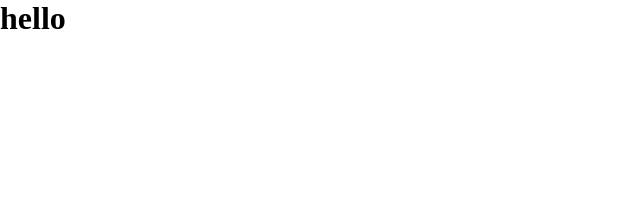
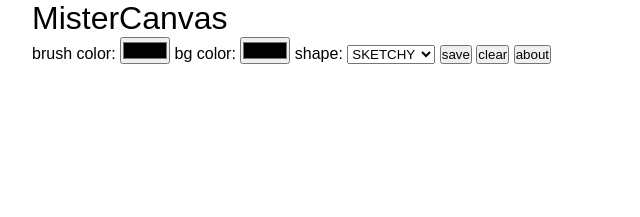
Before and after one commit to skendis/mister-canvas, a plain HTML site: page index.html in a window 1280 px wide. Shown: the whole page, without its empty margins (0-640 px from the left). Drawn offline with Linux system fonts and the light colour scheme.

Commit message:
form-add

```diff
--- a/css/main.css
+++ b/css/main.css
@@ -2,3 +2,36 @@
     padding: 0;
     margin: 0;
 }
+body{
+    font-family:sans-serif;
+}
+h1,h2,p{
+    font-weight: 100;
+}
+
+
+
+
+
+
+
+
+
+
+/* HELPERS */
+.container{
+    padding-left: 2rem;
+    padding-right: 2rem;
+}
+.flex{
+    display: flex;
+}
+.justify-center{
+    justify-content: center;
+}
+.align-center{
+    align-items: center;
+}
+.direction-col{
+    flex-direction: column;
+}
--- a/index.html
+++ b/index.html
@@ -1,5 +1,6 @@
 <!DOCTYPE html>
 <html lang="en">
+
 <head>
     <meta charset="UTF-8">
     <meta name="viewport" content="width=device-width, initial-scale=1.0">
@@ -7,9 +8,38 @@
     <link rel="stylesheet" href="css/main.css">
     <title>mister-canvas</title>
 </head>
+
 <body>
-    <h1>hello</h1>
-
+    <header class="container flex direction-col">
+        <h1>MisterCanvas</h1>
+        <form>
+            <label for="brushColor">brush color:</label>
+            <input type="color" name="brushColor" id="brushColor">
+            <label for="bgColor">bg color:</label>
+            <input type="color" name="bgColor" id="bgColor">
+            <label for="shape">shape:</label>
+            <select name="shape" id="shape">
+                <option id="0">SKETCHY</option>
+                <option id="1">SHADED</option>
+                <option id="2">CHROME</option>
+                <option id="3">FUR</option>
+                <option id="4">LONGFUR</option>
+                <option id="5">WEB</option>
+                <option id="6"></option>
+                <option id="7">SIMPLE</option>
+                <option id="8">SQUARES</option>
+                <option id="9">RIBBON</option>
+                <option id="10"></option>
+                <option id="11">CIRCLES</option>
+                <option id="12">GRID</option>
+            </select>
+            <input type="button" value="save">
+            <input type="button" value="clear">
+            <input type="button" value="about">
+        </form>
+    </header>
+    <canvas id="paintCanvas"></canvas>
     <script src="js/main.js"></script>
 </body>
+
 </html>
```
